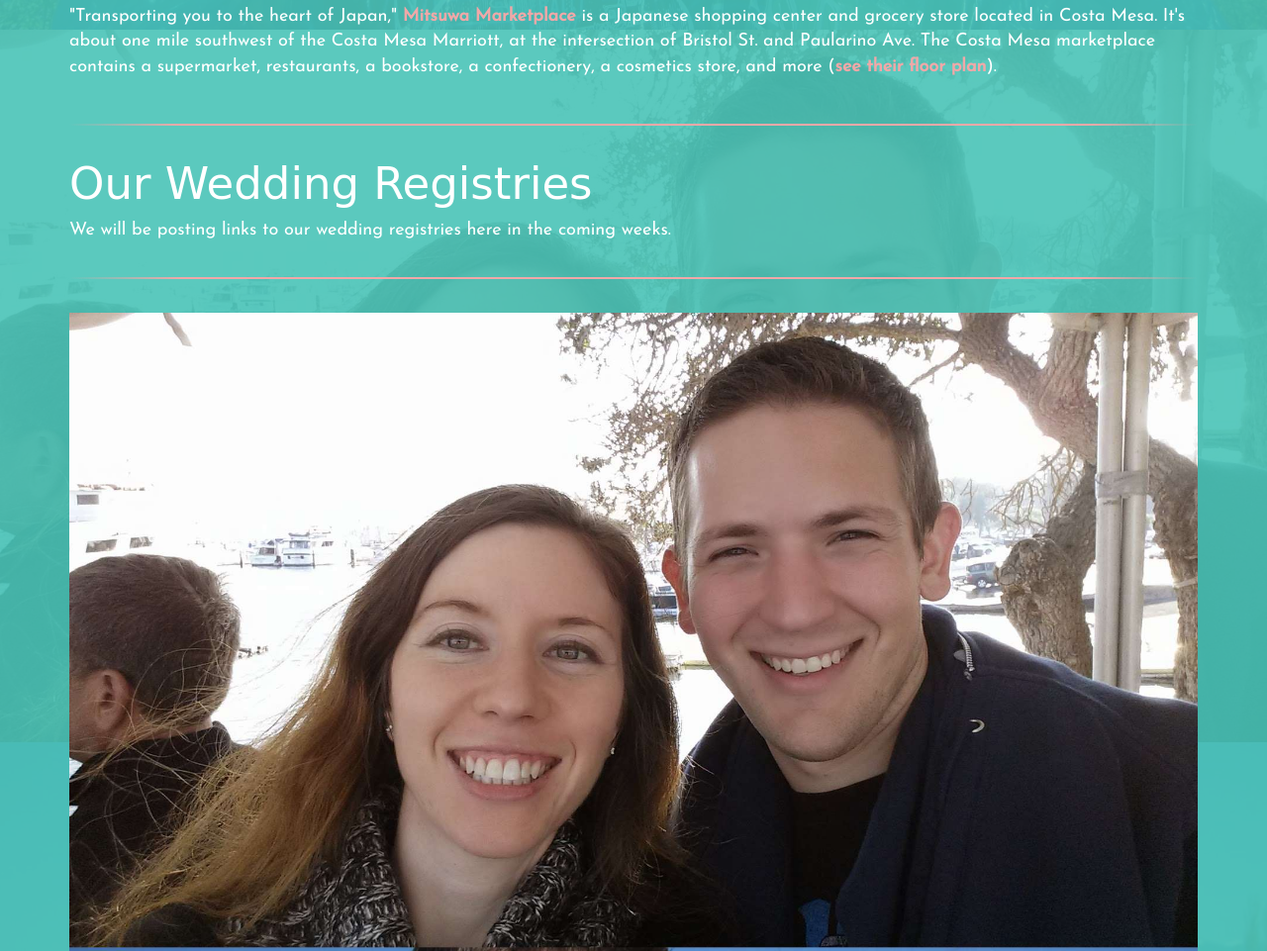
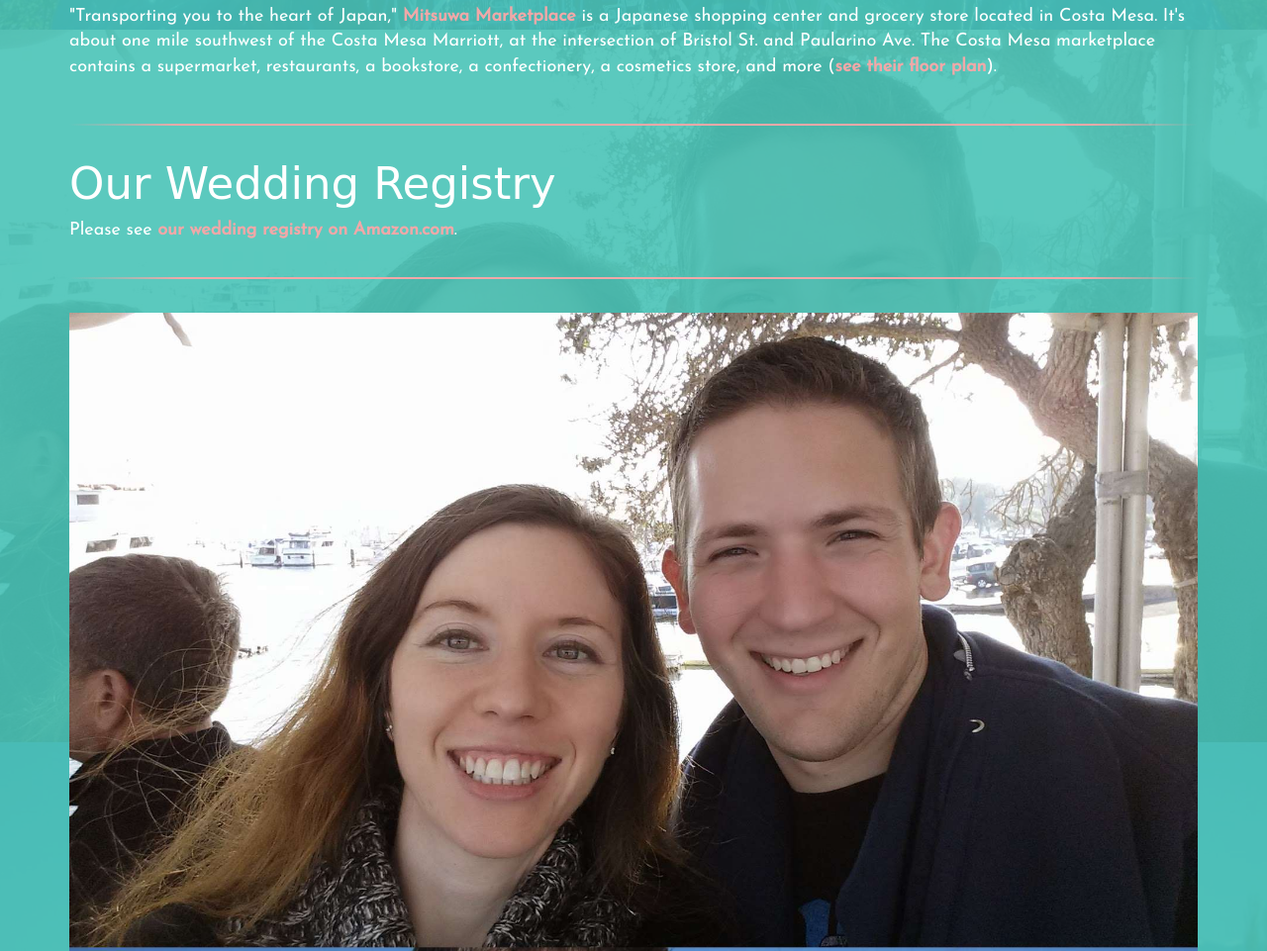
Before and after one commit to BrianAnger/BrianAnger.github.io, a plain HTML site: page index.html in a window 1280 px wide. Shown: the part 7166-8127 px from the top of the page at 99% size. Drawn offline with nearby package versions, Linux system fonts and the light colour scheme; a web font is replaced by a local one.

Commit message:
Added registry.

```diff
--- a/index.html
+++ b/index.html
@@ -133,8 +133,8 @@
 
       <div class="container content" id="registry" style="border-bottom: 0px;">
         <hr />
-        <h1>Our Wedding Registries</h1>
-        <p>We will be posting links to our wedding registries here in the coming weeks.</p>
+        <h1>Our Wedding Registry</h1>
+        <p>Please see <a href="http://www.amazon.com/registry/wedding/28S10BLXWUZGD">our wedding registry on Amazon.com</a>.</p>
 
         <hr />
         <img src="Images/Filmstrip.jpg" class="img-responsive">
```
